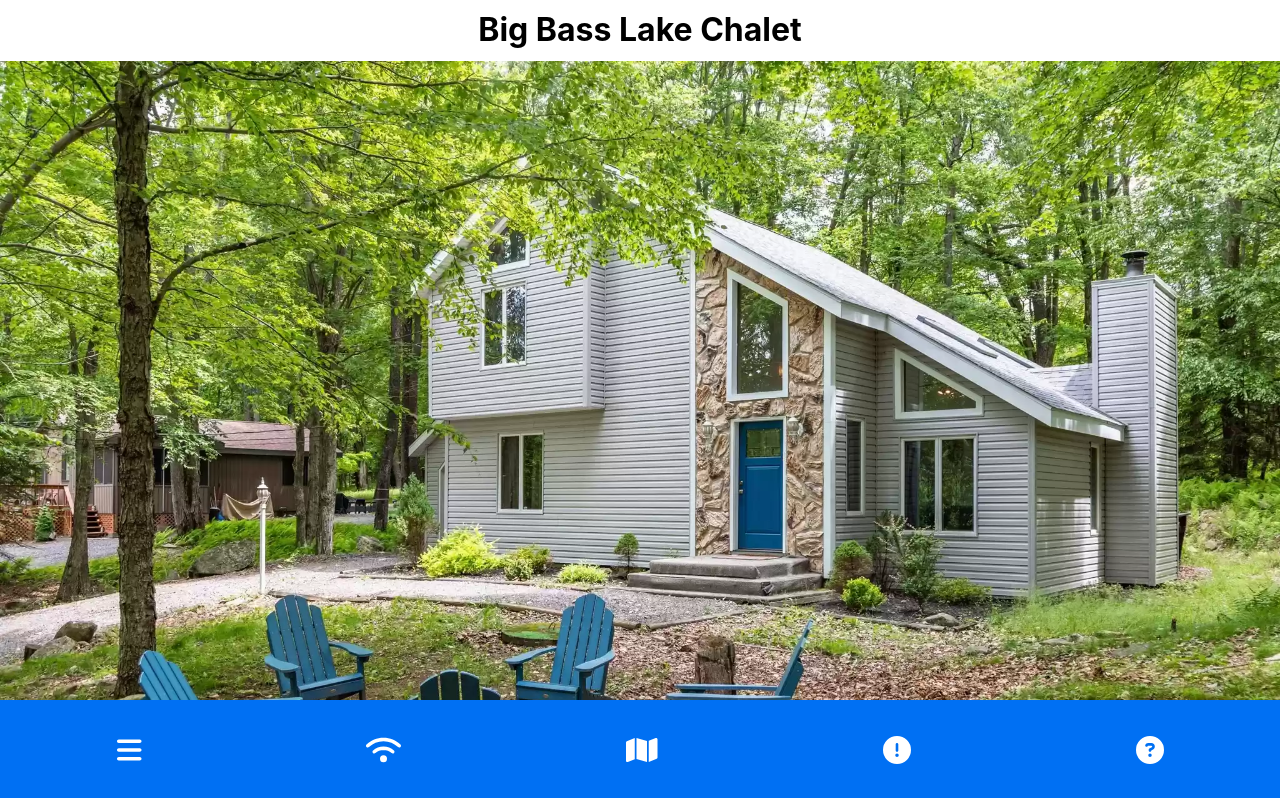
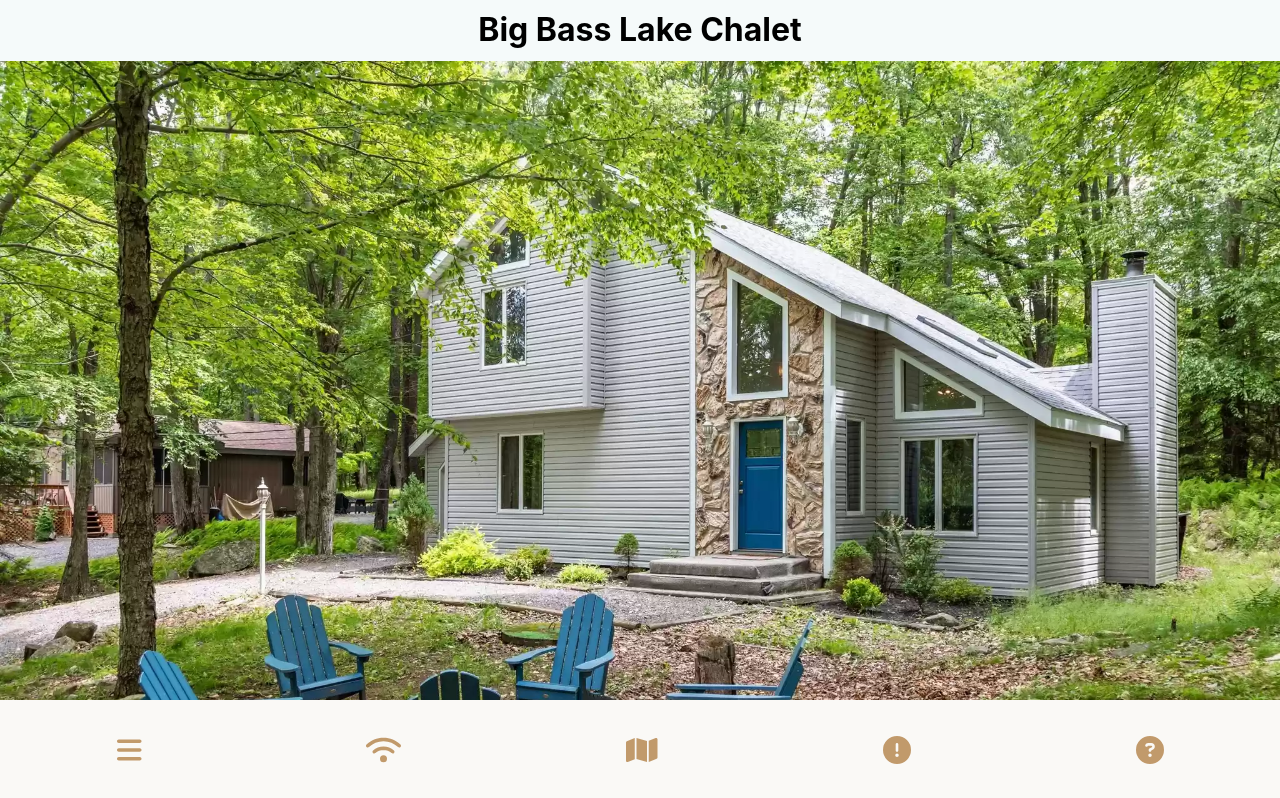
Before and after one commit to jvelis94/12glen-welcome, a Next.js app: page / in a window 1280 px wide. Shown: the top 798 px of the page. Built offline with nearby package versions, Linux system fonts and the light colour scheme.

Commit message:
changed footer color and background

```diff
--- a/components/bottomNav.js
+++ b/components/bottomNav.js
@@ -3,36 +3,39 @@ import styles from '../styles/Home.module.css'
 import { FontAwesomeIcon } from '@fortawesome/react-fontawesome'
 import { faCircleExclamation, faCircleQuestion, faHouse, faMap, faBars, faQuestion, faSign, faWifi } from '@fortawesome/free-solid-svg-icons'
 import Link from 'next/link'
+import { useRouter } from "next/router";
 
 
 export default function BottomNav() {
   const [value, setValue] = React.useState(0);
 
+  const router = useRouter();
+
   return (
     <div className={styles.footer}>
         <div className={styles.flexContainer}>
             <Link href="/description">
-                <a className={styles.card}>
+                <a className={ `${styles.card} ${router.pathname == "/description" ? "activeTab" : ""}`}>
                     <FontAwesomeIcon icon={faBars} style={{ fontSize: 28}}/>
                 </a>
             </Link>
             <Link href="/wifi">
-                <a className={styles.card}>
+                <a className={ `${styles.card} ${router.pathname == "/wifi" ? "activeTab" : ""}`}>
                     <FontAwesomeIcon icon={faWifi} style={{ fontSize: 28}}/>
                 </a>
             </Link>
             <Link href="/neighborhood">
-                <a className={styles.card}>
+                <a className={ `${styles.card} ${router.pathname == "/neighborhood" ? "activeTab" : ""}`}>
                     <FontAwesomeIcon icon={faMap} style={{ fontSize: 28}}/>
                 </a>
             </Link>
             <Link href="/rules">
-                <a className={styles.card}>
+                <a className={ `${styles.card} ${router.pathname == "/rules" ? "activeTab" : ""}`}>
                     <FontAwesomeIcon icon={faCircleExclamation} style={{ fontSize: 28}}/>
                 </a>
             </Link>
             <Link href="/faqs">
-                <a className={styles.card}>
+                <a className={ `${styles.card} ${router.pathname == "/faqs" ? "activeTab" : ""}`}>
                     <FontAwesomeIcon icon={faCircleQuestion} style={{ fontSize: 28}}/>
                 </a>
             </Link>
--- a/styles/Home.module.css
+++ b/styles/Home.module.css
@@ -35,7 +35,7 @@
   left: 0;
   bottom: 0;
   width: 100%;
-  background-color: #0070f3;
+  background-color: #FAF9F6;
   color: white;
 }
 
@@ -47,7 +47,7 @@
 }
 
 .title a {
-  color: white;
+  color: black;
   text-decoration: none;
 }
 
@@ -103,12 +103,13 @@
   /* border: 1px solid #eaeaea; */
   border-radius: 50%;
   flex-grow: 0 !important;
+  color: #C19A6B;
 }
 
 .card:hover,
 .card:focus,
 .card:active {
-  color: white;
+  color: #C19A6B;
 }
 
 .card h2 {
--- a/styles/globals.css
+++ b/styles/globals.css
@@ -4,11 +4,16 @@ body {
   margin: 0;
   font-family: -apple-system, BlinkMacSystemFont, Segoe UI, Roboto, Oxygen,
     Ubuntu, Cantarell, Fira Sans, Droid Sans, Helvetica Neue, sans-serif;
+  background-color: #F5FAFA;
 }
 
 a {
   color: inherit;
   text-decoration: none;
+}
+
+.activeTab {
+  color: #0B4D78 !important;
 }
 
 * {
```
